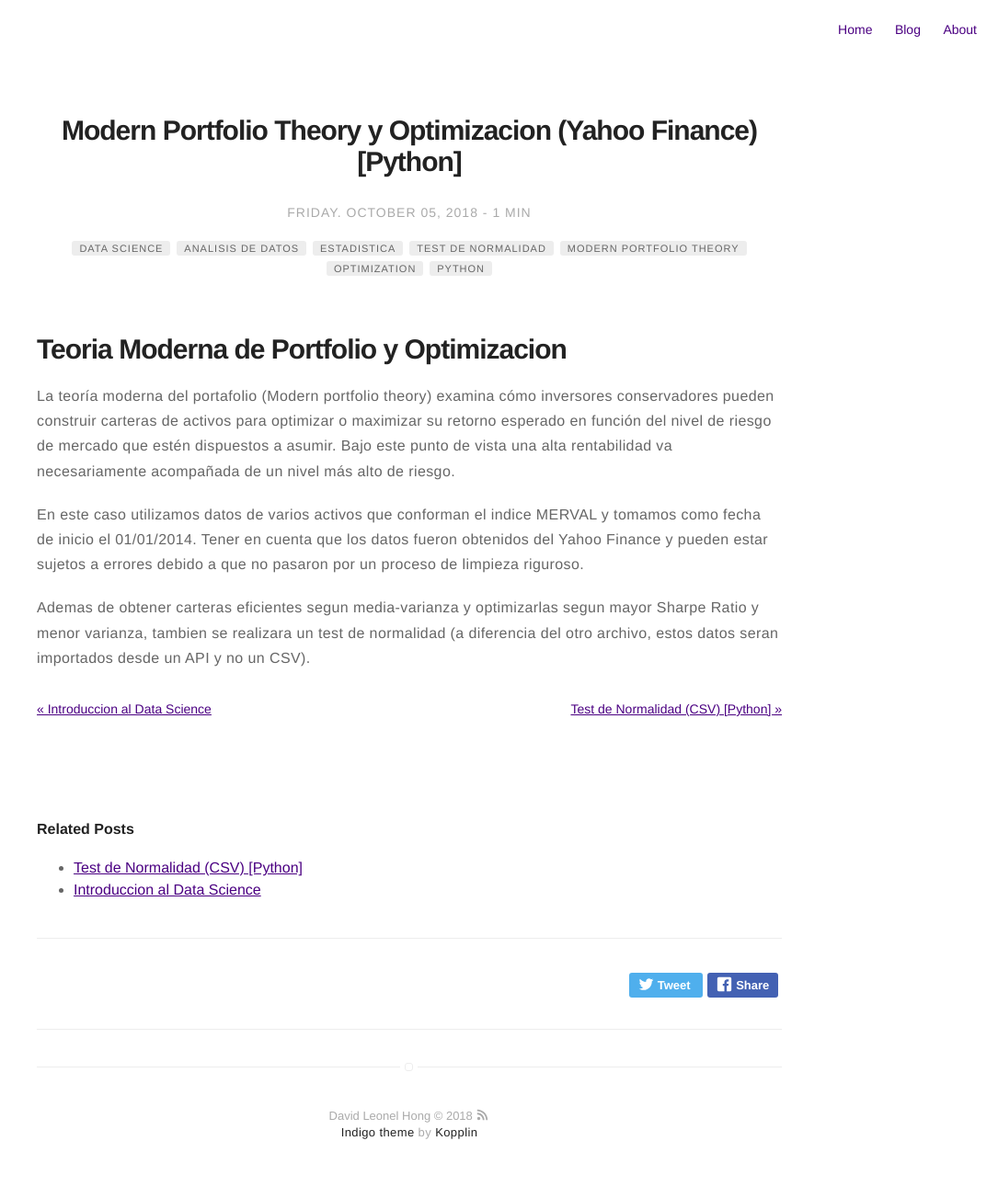
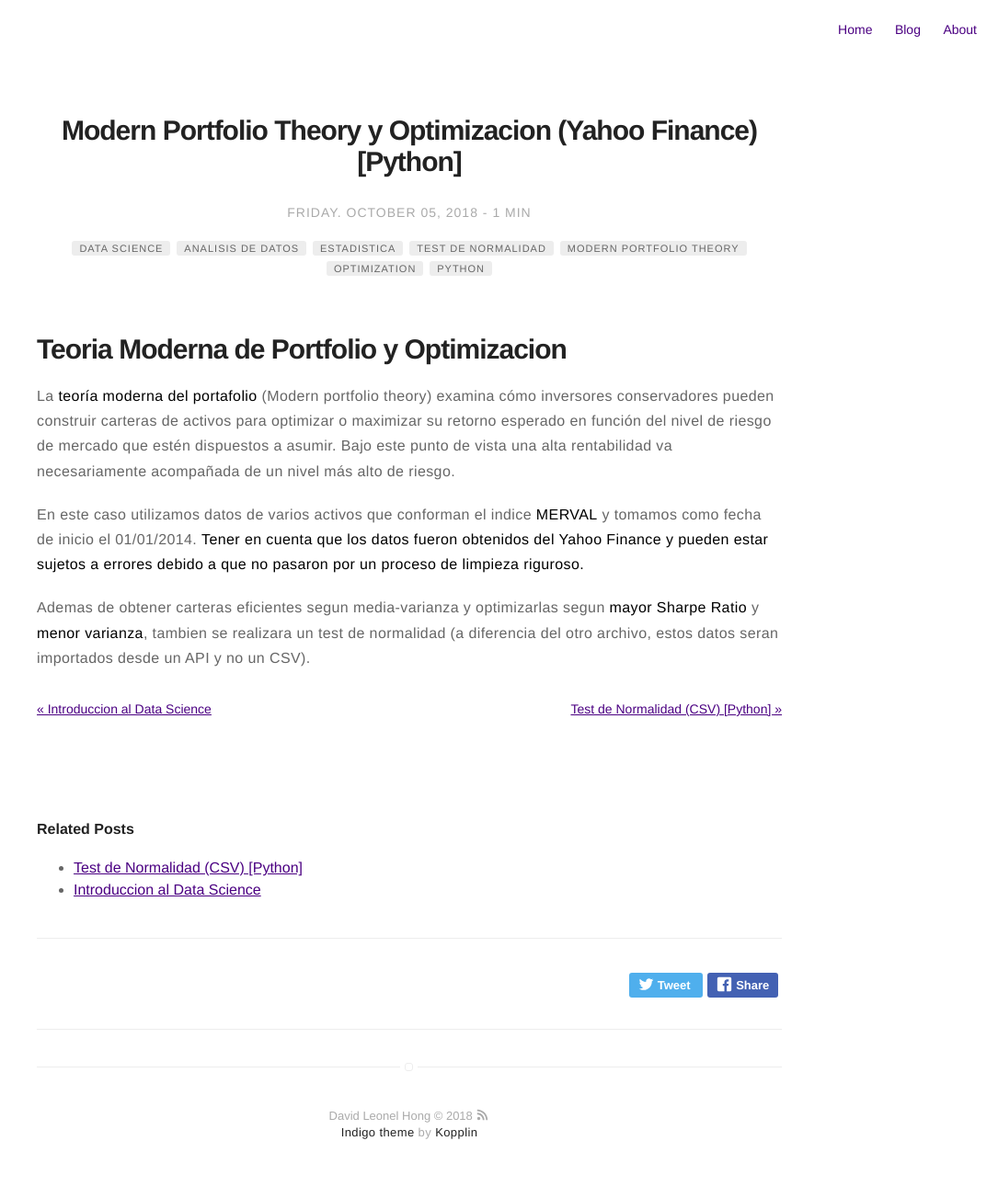
Before and after one commit to davidleonelhong/davidleonelhong.github.io, a Jekyll site: the page built from _posts/2018-10-05-MPT-y-Optimizacion-YF.md, in a window 1280 px wide. Shown: the whole page at 92% size, without its empty margins (195-1280 px from the left). Built offline with Jekyll 4.4.1, drawn with Linux system fonts in a browser that asks for light colours; a script that is not in the unit is left out.

```diff
--- a/_posts/2018-10-05-MPT-y-Optimizacion-YF.md
+++ b/_posts/2018-10-05-MPT-y-Optimizacion-YF.md
@@ -16,8 +16,8 @@ author: David Leonel Hong
 description: MPT y Optimizacion + Test de Normalidad. Datos sacados del Yahoo Finance.
 ---
 # Teoria Moderna de Portfolio y Optimizacion
-La teoría moderna del portafolio (Modern portfolio theory) examina cómo inversores conservadores pueden construir carteras de activos para optimizar o maximizar su retorno esperado en función del nivel de riesgo de mercado que estén dispuestos a asumir. Bajo este punto de vista una alta rentabilidad va necesariamente acompañada de un nivel más alto de riesgo.
+La **teoría moderna del portafolio** (Modern portfolio theory) examina cómo inversores conservadores pueden construir carteras de activos para optimizar o maximizar su retorno esperado en función del nivel de riesgo de mercado que estén dispuestos a asumir. Bajo este punto de vista una alta rentabilidad va necesariamente acompañada de un nivel más alto de riesgo.
 
-En este caso utilizamos datos de varios activos que conforman el indice MERVAL y tomamos como fecha de inicio el 01/01/2014. Tener en cuenta que los datos fueron obtenidos del Yahoo Finance y pueden estar sujetos a errores debido a que no pasaron por un proceso de limpieza riguroso.
+En este caso utilizamos datos de varios activos que conforman el indice **MERVAL** y tomamos como fecha de inicio el 01/01/2014. **Tener en cuenta que los datos fueron obtenidos del Yahoo Finance y pueden estar sujetos a errores debido a que no pasaron por un proceso de limpieza riguroso.**
 
-Ademas de obtener carteras eficientes segun media-varianza y optimizarlas segun mayor Sharpe Ratio y menor varianza, tambien se realizara un test de normalidad (a diferencia del otro archivo, estos datos seran importados desde un API y no un CSV).
+Ademas de obtener carteras eficientes segun media-varianza y optimizarlas segun **mayor Sharpe Ratio** y **menor varianza**, tambien se realizara un test de normalidad (a diferencia del otro archivo, estos datos seran importados desde un API y no un CSV).
```
